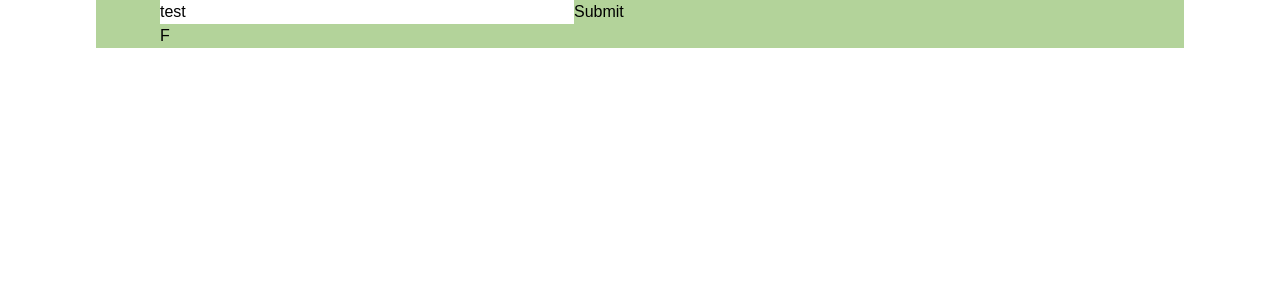
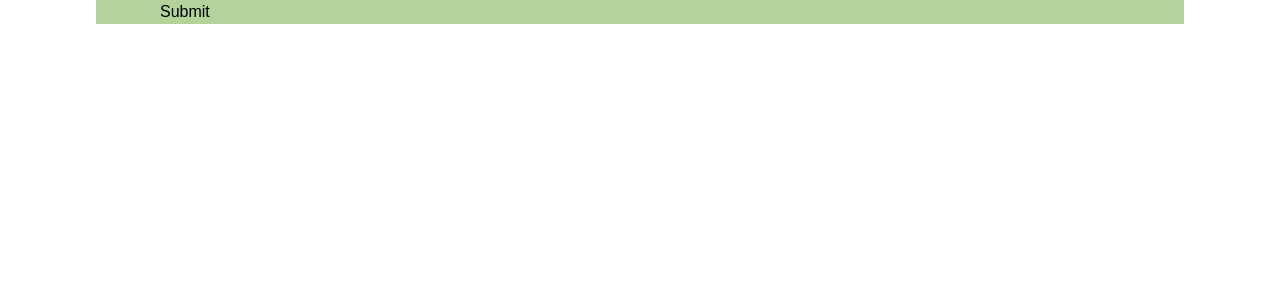
Before and after one commit to Bongani-4/Farm-Guardian-official-Web, a React (Vite) app in the folder FG/: page /post-job in a window 1280 px wide. Shown: the top 300 px of the page. Built offline with nearby package versions, Linux system fonts and the light colour scheme.

Commit message:
postJobs forms

```diff
--- a/FG/src/Pages/CreateJob.jsx
+++ b/FG/src/Pages/CreateJob.jsx
@@ -9,9 +9,11 @@ const CreateJob = () => {
         formState: { errors },
     } = useForm()
 
-    const onSubmit = (data) => console.log(data)
+    const onSubmit = (data) => {
+        console.log(data)
+    }
 
-    console.log(watch("example")) // watch input value by passing the name of it
+
 
     return (
         <div className=' max-w-screen-2x1 container mx-auto xl:px-24 px-24'>
@@ -19,13 +21,13 @@ const CreateJob = () => {
             {/**forms */}
             <div className='bg-[#b3d39a] py-10px-4 lg:px-16'>
                 <form onSubmit={handleSubmit(onSubmit)}>
-                    <input defaultValue="test" {...register("example")} />
+                    <div className='flex flex-col lg:flex-row items-center justify-between gap-8'>
+                        <div className='lg:w-1/2 w-full'>  </div>
 
-                    <input {...register("exampleRequired", { required: true })} />
-                    {errors.exampleRequired && <span>This field is required</span>}
+                    </div>
 
                     <input type="submit" />
-                </form>F
+                </form>
 
             </div>
         </div>
```
